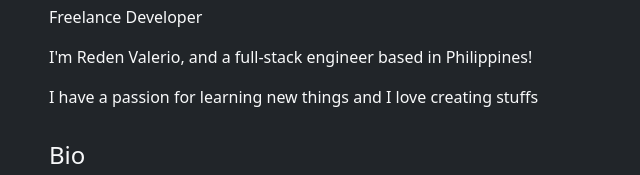
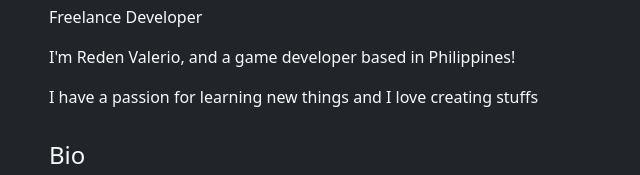
Before and after one commit to valerioreden/portfolio-app, a website: page index.html in a window 1280 px wide. Shown: the part 155-330 px from the top of the page, 183-823 px from the left. Drawn offline with nearby package versions, Linux system fonts and the light colour scheme.

Commit message:
changed profession

```diff
--- a/index.html
+++ b/index.html
@@ -39,7 +39,7 @@
 			<div class="row">
 				<h1 class="text-light">Reden Valerio</h1>
 				<p class="text-light">Freelance Developer</p>
-				<p class="text-light">I'm Reden Valerio, and a full-stack engineer based in Philippines!</p>
+				<p class="text-light">I'm Reden Valerio, and a game developer based in Philippines!</p>
 				<p class="text-light">I have a passion for learning new things and I love creating stuffs</p>
 
 			</div>
```
